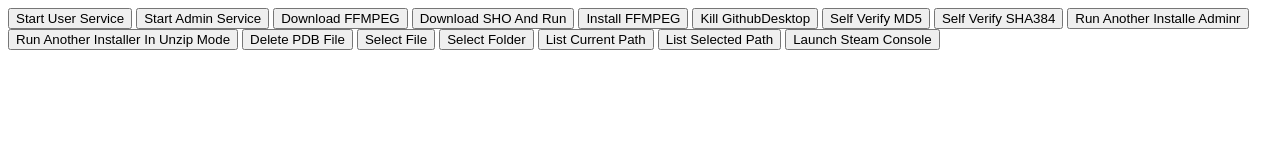
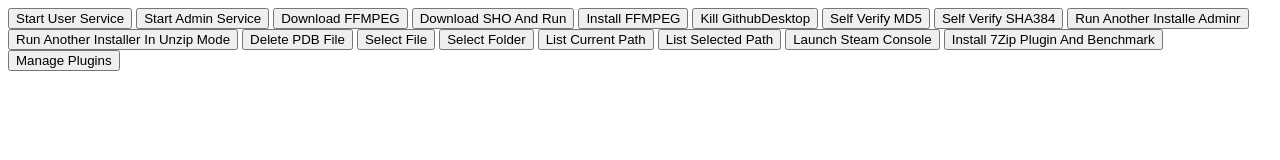
Before and after one commit to qinlili23333/Ephedrine, a plain HTML site: page DemoHtml/demo.html in a window 1280 px wide. Drawn offline with Linux system fonts and the light colour scheme.

Commit message:
plugin manage

```diff
--- a/DemoHtml/EphedrineSDK.js
+++ b/DemoHtml/EphedrineSDK.js
@@ -92,7 +92,7 @@ window.Ephedrine = {
             }
         },
         Plugin: async(name, program, argument, forceUpdate, installOnly) => {
-                switch (await Ephedrine.msgAsync("Plugin", name, program, argument, forceUpdate ? "ForceUpdate" : "", installOnly ? "InstallOnly" : "") {
+            switch (await Ephedrine.msgAsync("Plugin", name, program, argument, forceUpdate ? "ForceUpdate" : "", installOnly ? "InstallOnly" : "")) {
                 case -1:
                     {
                         //Busy
--- a/DemoHtml/demo.html
+++ b/DemoHtml/demo.html
@@ -21,6 +21,8 @@
     <Button onclick="list()">List Current Path</Button>
     <Button onclick="listSelect()">List Selected Path</Button>
     <Button onclick="steamCon()">Launch Steam Console</Button>
+    <Button onclick="install7z()">Install 7Zip Plugin And Benchmark</Button>
+    <Button onclick="manage()">Manage Plugins</Button>
     <script>
         const startService = async() => {
             await Ephedrine.Actions.StartService(false);
@@ -70,5 +72,11 @@
         const steamCon = async() => {
             await Ephedrine.Actions.Run("steam://open/console", null, null, true)
         }
+        const install7z = async()=>{
+            await Ephedrine.Actions.Plugin("7Zip","7za.exe","b",false,false)
+        }
+        const manage=async()=>{
+            await Ephedrine.Actions.Run("WebModInstaller.exe", "--plugins")
+        }
     </script>
 </body>
```
Also changed, not shown: 3 other files. Lines whose indentation alone changed are shown as unchanged.
